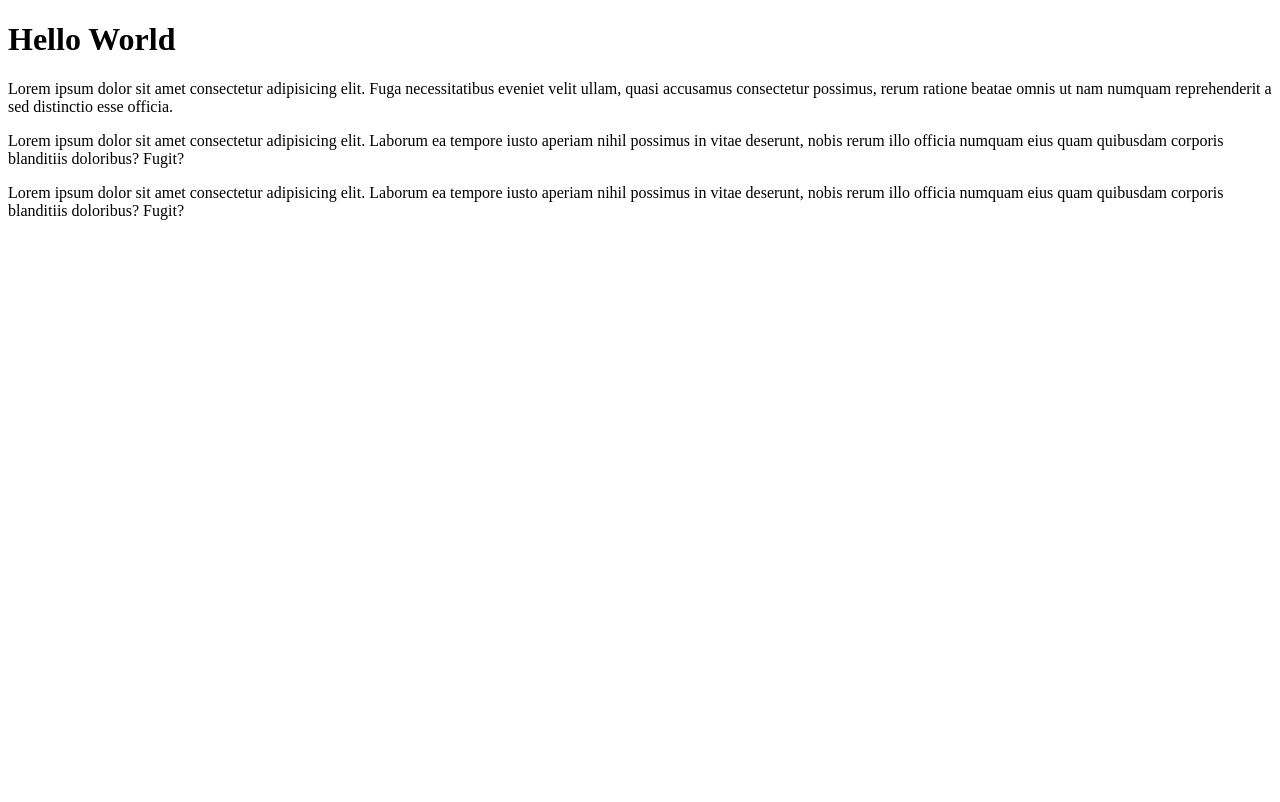
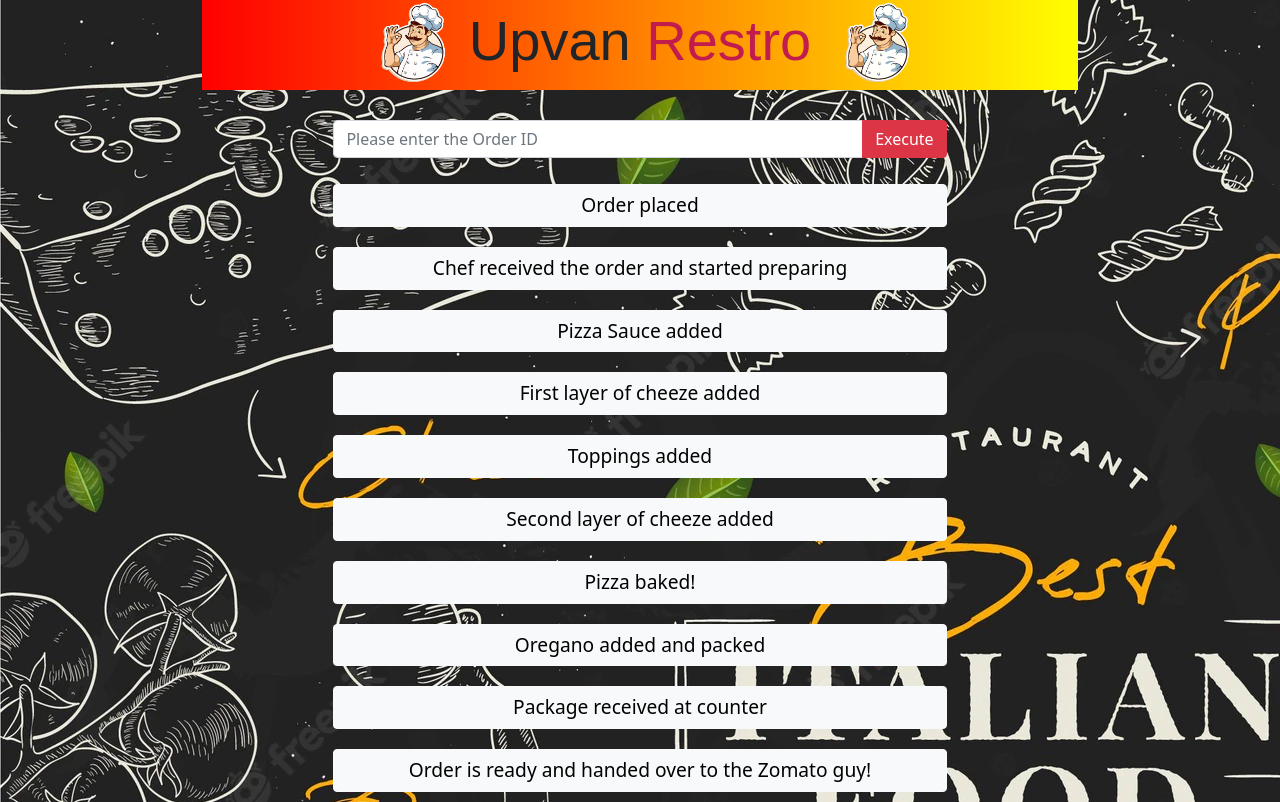
Before and after one commit to priyanshu6386/Github, a plain HTML site: page index.html in a window 1280 px wide. Drawn offline with nearby package versions, Linux system fonts and the light colour scheme.

Commit message:
file upload

```diff
--- /dev/null
+++ b/index.css
@@ -0,0 +1,42 @@
+
+*{
+    margin: 0;
+    padding: 0;
+}
+body{
+    background-image: url(restaurant-mural-wallpaper_52683-49099.webp);
+    width: 900px;
+    height: 70vh;
+    margin: auto;
+}
+
+#h1{
+    background: linear-gradient(to right,red,yellow);
+    font-family: sans-serif;
+}
+
+.order-id-input {
+	width: 70%;
+	margin: 30px auto;
+}
+
+.order-status-wrapper {
+	width: 70%;
+
+	margin: auto
+}
+
+.order-status-block {
+	width: 100%;
+	margin: 10px 0;
+	font-size: 1.2em;
+}
+
+#order-id-display {
+	display: none;
+}
+
+img{
+    width: 90px;
+    height: 90px;
+}
--- a/index.html
+++ b/index.html
@@ -1,28 +1,35 @@
 <!DOCTYPE html>
 <html lang="en">
-  <head>
-    <meta charset="UTF-8" />
-    <meta http-equiv="X-UA-Compatible" content="IE=edge" />
-    <meta name="viewport" content="width=device-width, initial-scale=1.0" />
-    <title>Document</title>
-  </head>
-  <body>
-    <h1>Hello World</h1>
-    <p>
-      Lorem ipsum dolor sit amet consectetur adipisicing elit. Fuga
-      necessitatibus eveniet velit ullam, quasi accusamus consectetur possimus,
-      rerum ratione beatae omnis ut nam numquam reprehenderit a sed distinctio
-      esse officia.
-    </p>
-    <p>
-      Lorem ipsum dolor sit amet consectetur adipisicing elit. Laborum ea
-      tempore iusto aperiam nihil possimus in vitae deserunt, nobis rerum illo
-      officia numquam eius quam quibusdam corporis blanditiis doloribus? Fugit?
-    </p>
-    <p>
-        Lorem ipsum dolor sit amet consectetur adipisicing elit. Laborum ea
-        tempore iusto aperiam nihil possimus in vitae deserunt, nobis rerum illo
-        officia numquam eius quam quibusdam corporis blanditiis doloribus? Fugit?
-      </p>
-  </body>
+<head>
+	<meta charset="UTF-8">
+	<meta http-equiv="X-UA-Compatible" content="IE=edge">
+	<meta name="viewport" content="width=device-width, initial-scale=1.0">
+	<title>Max's Pizza</title>
+	<link href="https://cdn.jsdelivr.net/npm/bootstrap@5.0.2/dist/css/bootstrap.min.css" rel="stylesheet" integrity="sha384-EVSTQN3/azprG1Anm3QDgpJLIm9Nao0Yz1ztcQTwFspd3yD65VohhpuuCOmLASjC" crossorigin="anonymous">
+	<link rel="stylesheet" href="index.css">
+</head>
+<body>
+	<div class="container">
+		<h1 class="display-4 text-center " id="h1" > <img src="chef-14485.png" alt=""> Upvan <span style="color: rgb(194, 28, 78);"> Restro</span>  <img src="chef-14485.png" alt=""></h1>
+		<div class="input-group mb-3 order-id-input">
+			<input type="text" class="form-control" placeholder="Please enter the Order ID" aria-label="Recipient's username" aria-describedby="button-addon2" id="order-id-input-text">
+			<button class="btn btn-danger" type="button" id="button-addon2" onclick="executeOrder()">Execute</button>
+		</div>
+		<div class="order-status-wrapper">
+			<p class="lead btn-light" id="order-id-display"></p>
+			<button type="button" class="btn btn-light order-status-block">Order placed</button>
+			<button type="button" class="btn btn-light order-status-block">Chef received the order and started preparing</button>
+			<button type="button" class="btn btn-light order-status-block">Pizza Sauce added</button>
+			<button type="button" class="btn btn-light order-status-block">First layer of cheeze added</button>
+			<button type="button" class="btn btn-light order-status-block">Toppings added</button>
+			<button type="button" class="btn btn-light order-status-block">Second layer of cheeze added</button>
+			<button type="button" class="btn btn-light order-status-block">Pizza baked!</button>
+			<button type="button" class="btn btn-light order-status-block">Oregano added and packed</button>
+			<button type="button" class="btn btn-light order-status-block">Package received at counter</button>
+			<button type="button" class="btn btn-light order-status-block">Order is ready and handed over to the Zomato guy!</button>
+		</div>
+	</div>
+	<script src="https://cdn.jsdelivr.net/npm/bootstrap@5.0.2/dist/js/bootstrap.bundle.min.js" integrity="sha384-MrcW6ZMFYlzcLA8Nl+NtUVF0sA7MsXsP1UyJoMp4YLEuNSfAP+JcXn/tWtIaxVXM" crossorigin="anonymous"></script>
+	<script src="index.js"></script>
+</body>
 </html>
--- /dev/null
+++ b/index.js
@@ -0,0 +1,78 @@
+const executeOrder = () => {
+	let orderId = document.getElementById('order-id-input-text').value
+	document.getElementById('order-id-input-text').value = ''
+	document.getElementById('order-id-display').innerHTML = `Status for Order ID: <b>${orderId}</b>`
+	document.getElementById('order-id-display').style.display = 'block'
+
+	let orderStatusBlocks = document.getElementsByClassName('order-status-block')
+
+	orderStatusBlocks[0].classList.replace('btn-light', 'btn-success')
+
+	const chefReceivedOrder = () => new Promise((resolve, reject) => {
+		setTimeout(() => {
+			orderStatusBlocks[1].classList.replace('btn-light', 'btn-success')
+			resolve()
+		}, 2000)
+	})
+
+	const pizzaSauceAdded = () => new Promise((resolve, reject) => {
+		setTimeout(() => {
+			orderStatusBlocks[2].classList.replace('btn-light', 'btn-success')
+			resolve()
+		}, 10000)
+	})
+
+	const firstLayerOfCheezeAdded = () => new Promise((resolve, reject) => {
+		setTimeout(() => {
+			orderStatusBlocks[3].classList.replace('btn-light', 'btn-success')
+			resolve()
+		}, 5000)
+	})
+
+	const toppingsAdded = () => new Promise((resolve, reject) => {
+		setTimeout(() => {
+			orderStatusBlocks[4].classList.replace('btn-light', 'btn-success')
+			resolve()
+		}, 12000)
+	})
+
+	const secondLayerOfCheezeAdded = () => new Promise((resolve, reject) => {
+		setTimeout(() => {
+			orderStatusBlocks[5].classList.replace('btn-light', 'btn-success')
+			resolve()
+		}, 5000)
+	})
+
+	const pizzaBaked = () => new Promise((resolve, reject) => {
+		setTimeout(() => {
+			orderStatusBlocks[6].classList.replace('btn-light', 'btn-success')
+			resolve()
+		}, 15000)
+	})
+
+	const oreganoAddedAndPacked = () => new Promise((resolve, reject) => {
+		setTimeout(() => {
+			orderStatusBlocks[7].classList.replace('btn-light', 'btn-success')
+			resolve()
+		}, 8000)
+	})
+
+	const packageReceivedAtCounter = () => new Promise((resolve, reject) => {
+		setTimeout(() => {
+			orderStatusBlocks[8].classList.replace('btn-light', 'btn-success')
+			resolve()
+		}, 2000)
+	})
+
+	chefReceivedOrder()
+	.then(pizzaSauceAdded)
+	.then(firstLayerOfCheezeAdded)
+	.then(toppingsAdded)
+	.then(secondLayerOfCheezeAdded)
+	.then(pizzaBaked)
+	.then(oreganoAddedAndPacked)
+	.then(packageReceivedAtCounter)
+	.then(() => {
+		orderStatusBlocks[9].classList.replace('btn-light', 'btn-success')
+	}).catch((error) => console.log(error))
+}
```
Also changed, not shown: chef-14485.png (added), restaurant-mural-wallpaper_52683-49099.webp (added).
